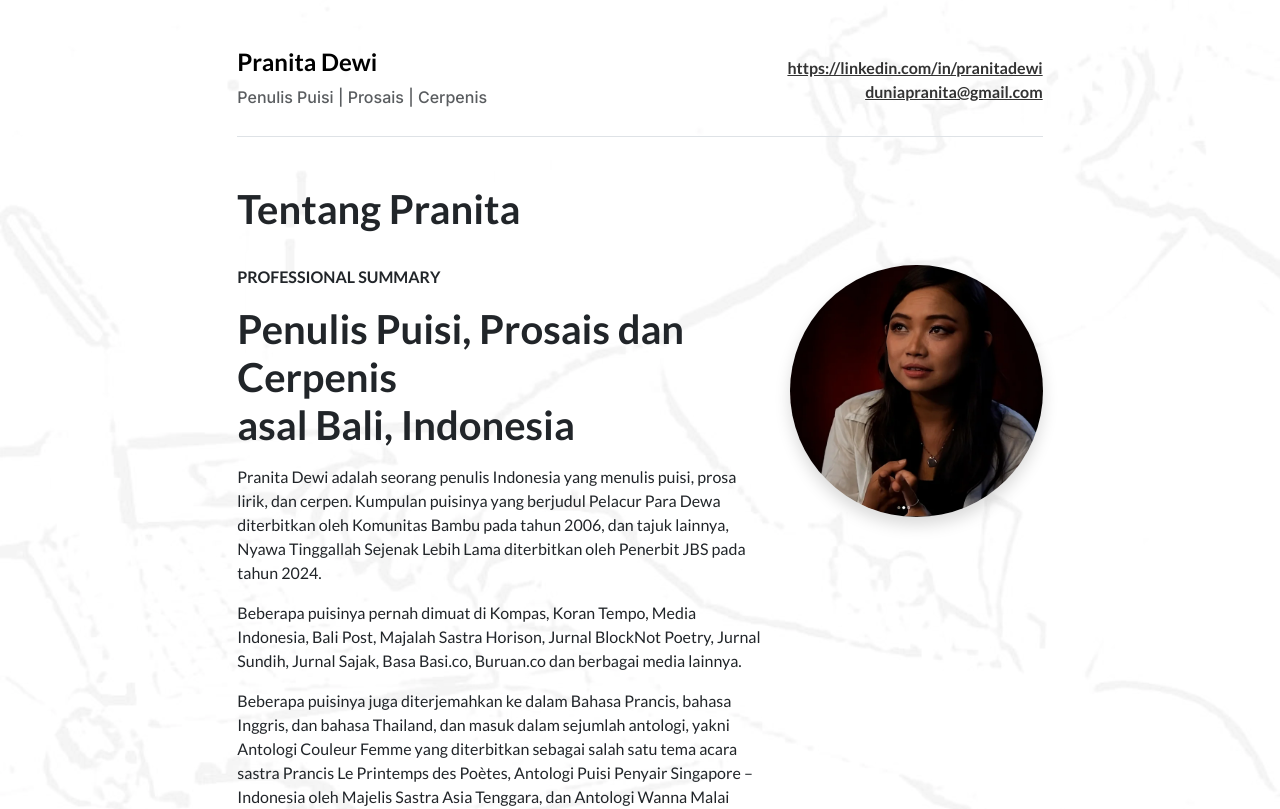
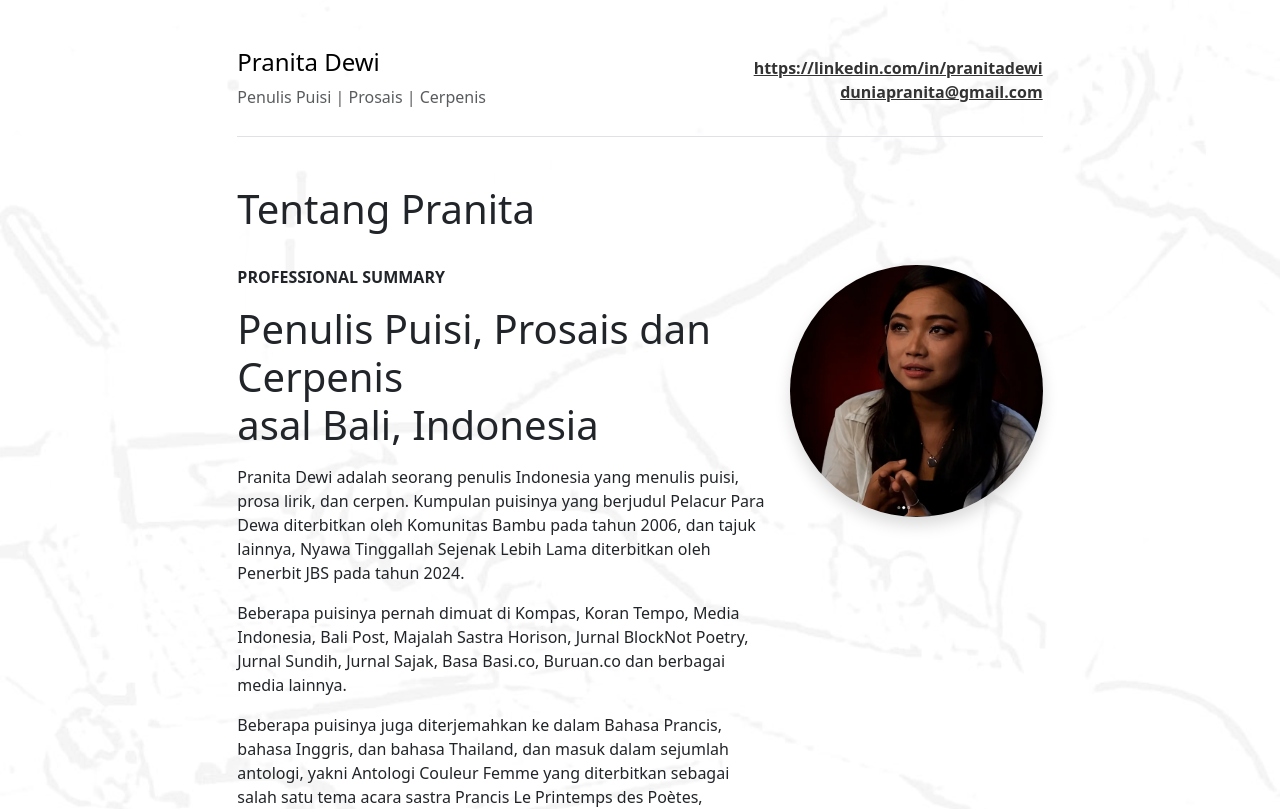
Before and after one commit to themeprys/pranitadewi, a Next.js app: page /about in a window 1280 px wide. Shown: the top 809 px of the page. Built offline with nearby package versions, Linux system fonts and the light colour scheme.

Commit message:
add font

```diff
--- a/src/app/about/page.js
+++ b/src/app/about/page.js
@@ -1,11 +1,9 @@
 import React from "react";
 import Image from "next/image";
-import { Lato } from "next/font/google";
 import Link from "next/link";
 import { FontAwesomeIcon } from "@fortawesome/react-fontawesome";
 import { faFilePdf } from "@fortawesome/free-solid-svg-icons";
 
-const lato = Lato({ subsets: ["latin"], weight: ["700"],display: "swap" });
 
 function Hero() {
   return (
@@ -21,7 +19,7 @@ function Hero() {
           />
         </div>
         <div className="col-12 col-md-8">
-          <h1 className={`${lato.className} pb-3 mb-3`}>Tentang Pranita</h1>
+          <h1 className="pb-3 mb-3">Tentang Pranita</h1>
         </div>
       </div>
       <div className="row">
@@ -29,14 +27,14 @@ function Hero() {
           <p>
             <strong>PROFESSIONAL SUMMARY</strong>
           </p>
-          <h1 className={`${lato.className} mb-3`}>
+          <h1 className="mb-3">
               Penulis Puisi, Prosais dan Cerpenis<br/>asal Bali, Indonesia
           </h1>
           <p>Pranita Dewi adalah seorang penulis Indonesia yang menulis puisi, prosa lirik, dan cerpen. Kumpulan puisinya yang berjudul Pelacur Para Dewa diterbitkan oleh Komunitas Bambu pada tahun 2006, dan tajuk lainnya, Nyawa Tinggallah Sejenak Lebih Lama diterbitkan oleh Penerbit JBS pada tahun 2024.</p>
           <p>Beberapa puisinya pernah dimuat di Kompas, Koran Tempo, Media Indonesia, Bali Post, Majalah Sastra Horison, Jurnal BlockNot Poetry, Jurnal Sundih, Jurnal Sajak, Basa Basi.co, Buruan.co dan berbagai media lainnya.</p>
           <p>Beberapa puisinya juga diterjemahkan ke dalam Bahasa Prancis, bahasa Inggris, dan bahasa Thailand, dan masuk dalam sejumlah antologi, yakni Antologi Couleur Femme yang diterbitkan sebagai salah satu tema acara sastra Prancis Le Printemps des Poètes, Antologi Puisi Penyair Singapore – Indonesia oleh Majelis Sastra Asia Tenggara, dan Antologi Wanna Malai sastra Thailand – Indonesia oleh Dewan Kesenian Jakarta.</p>
           <p>Saat ini menggeluti dunia literasi, kreatif dan penerbitan. Kini tinggal dan bekerja di Bali, Indonesia</p>
-          <h3 className={`${lato.className} mb-3`}>
+          <h3 className="mb-3">
             Narahubung:
           </h3>
           <ul>
--- a/src/app/components/Header.js
+++ b/src/app/components/Header.js
@@ -1,9 +1,6 @@
 import React from "react";
 import Link from "next/link";
-import { Inter, Lato } from 'next/font/google'
 
-const lato = Lato({ subsets: ["latin"], weight: ["700"],display: "swap" });
-const inter = Inter({ subsets: ['latin'], weight: ["500"],display: "swap" })
 
 function Header() {
   return (
@@ -14,9 +11,9 @@ function Header() {
             href="/"
             className="text-body-emphasis text-decoration-none"
           >
-            <h1 className={`${lato.className} fs-4`}>
+            <h1 className="fs-4">
               Pranita Dewi</h1>
-              <span className={`${inter.className} h6 text-body-secondary`}>
+              <span className="h6 text-body-secondary">
                 Penulis Puisi | Prosais | Cerpenis
               </span>
           </Link>
--- a/src/app/components/Hero.js
+++ b/src/app/components/Hero.js
@@ -1,11 +1,9 @@
 import React from "react";
 import Image from "next/image";
-import { Lato } from "next/font/google";
 import Link from "next/link";
 import { FontAwesomeIcon } from "@fortawesome/react-fontawesome";
 import { faChevronRight } from "@fortawesome/free-solid-svg-icons";
 
-const lato = Lato({ subsets: ["latin"], weight: ["700"], display: "swap" });
 
 function Hero() {
   return (
@@ -21,7 +19,7 @@ function Hero() {
           />
         </div>
         <div className="col-12 col-md-8 pe-5">
-          <h1 className={`${lato.className} mb-3`}>
+          <h1 className="mb-3">
               Penulis Puisi, Prosais dan Cerpenis<br/>asal Bali, Indonesia
           </h1>
           <p>Pranita Dewi adalah seorang penulis Indonesia yang menulis puisi, prosa lirik, dan cerpen. Kumpulan puisinya yang berjudul Pelacur Para Dewa diterbitkan oleh Komunitas Bambu pada tahun 2006, dan tajuk lainnya, Nyawa Tinggallah Sejenak Lebih Lama diterbitkan oleh Penerbit JBS pada tahun 2024.</p>
--- a/src/app/components/Leads.js
+++ b/src/app/components/Leads.js
@@ -2,11 +2,9 @@ import React from "react";
 import Image from "next/image";
 import { FontAwesomeIcon } from "@fortawesome/react-fontawesome";
 import { faArrowRight } from "@fortawesome/free-solid-svg-icons";
-import { Lato } from "next/font/google";
 import Skills from "./Skills";
 import MultiForm from "./MultiForm";
 
-const lato = Lato({ subsets: ["latin"], weight: ["700"],display: "swap" });
 
 function Leads() {
   return (
@@ -23,7 +21,7 @@ function Leads() {
           <Skills />
         </div>
         <div className="col-12 col-md-7 mt-3 mt-md-5">
-          <h1 className={`${lato.className}`}>
+          <h1>
             Do you have projects to share and kickstarting soon?
           </h1>
           <p>
--- a/src/app/globals.css
+++ b/src/app/globals.css
@@ -14,7 +14,7 @@
 }
 
 p {
-    font-family: 'Lato', sans-serif;
+    /* font-family: "PT Sans", serif; */
 }
 
 h1,
@@ -22,7 +22,7 @@ h2,
 h3,
 h4,
 h5 {
-    font-family: 'Lato', sans-serif ;
+    /* font-family: "PT Sans", serif; */
     font-weight: 700;
 }
 div > a,
--- a/src/app/layout.js
+++ b/src/app/layout.js
@@ -1,15 +1,19 @@
 import './globals.css'
 import 'bootstrap/dist/css/bootstrap.min.css'
-import { Inter, Lato } from 'next/font/google'
 import Header from './components/Header'
 import Footer from './components/Footer'
 import { config } from '@fortawesome/fontawesome-svg-core'
 import '@fortawesome/fontawesome-svg-core/styles.css'
-import Bottomnav from './components/Bottomnav'
+// import Bottomnav from './components/Bottomnav'
 config.autoAddCss = false
+import { Open_Sans } from 'next/font/google'
 
-const inter = Inter({ subsets: ['latin'], display: "swap"})
-const latoregular = Lato({ subsets: ['latin'], weight: ["400"],display: "swap"})
+//👇 Configure our font object
+const openSans = Open_Sans({
+  subsets: ['latin'],
+  display: 'swap',
+})
+
 
 export const metadata = {
   title: 'Pranita Dewi - Penulis Puisi, Prosa Liris, dan Cerpenis',
@@ -18,7 +22,7 @@ export const metadata = {
 
 export default function RootLayout({ children }) {
   return (
-    <html lang="en">
+    <html lang="en" className={openSans.className}>
       <body className="master_page">
         <div className='col-lg-8 mx-auto p-4 pt-md-5'>
         <Header />
```
